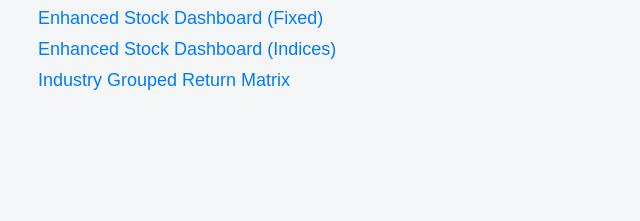
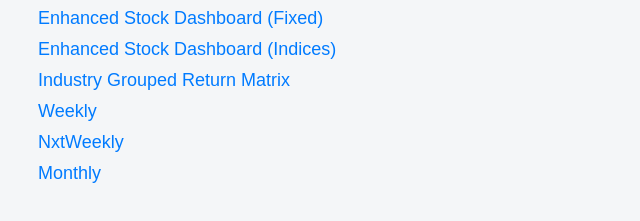
Before and after one commit to websivasankar/stockscreener-dashboard, a plain HTML site: page index.html in a window 1280 px wide. Shown: the part 141-362 px from the top of the page, without its empty margins (0-640 px from the left). Drawn offline with Linux system fonts and the light colour scheme.

Commit message:
Auto-update dashboards

```diff
--- a/index.html
+++ b/index.html
@@ -37,6 +37,9 @@
     <li><a href="./enhanced_stock_dashboard_fixed.html" target="_blank">Enhanced Stock Dashboard (Fixed)</a></li>
     <li><a href="./enhanced_stock_dashboard_fixed_indices.html" target="_blank">Enhanced Stock Dashboard (Indices)</a></li>
     <li><a href="./industry_grouped_return_matrix.html" target="_blank">Industry Grouped Return Matrix</a></li>
+    <li><a href="./options_oi_chart.html" target="_blank">Weekly</a></li>
+    <li><a href="./options_oi_chartnxtweek.html" target="_blank">NxtWeekly</a></li>
+    <li><a href="./options_oi_chartmonth.html" target="_blank">Monthly</a></li>
   </ul>
 </body>
 </html>
```
